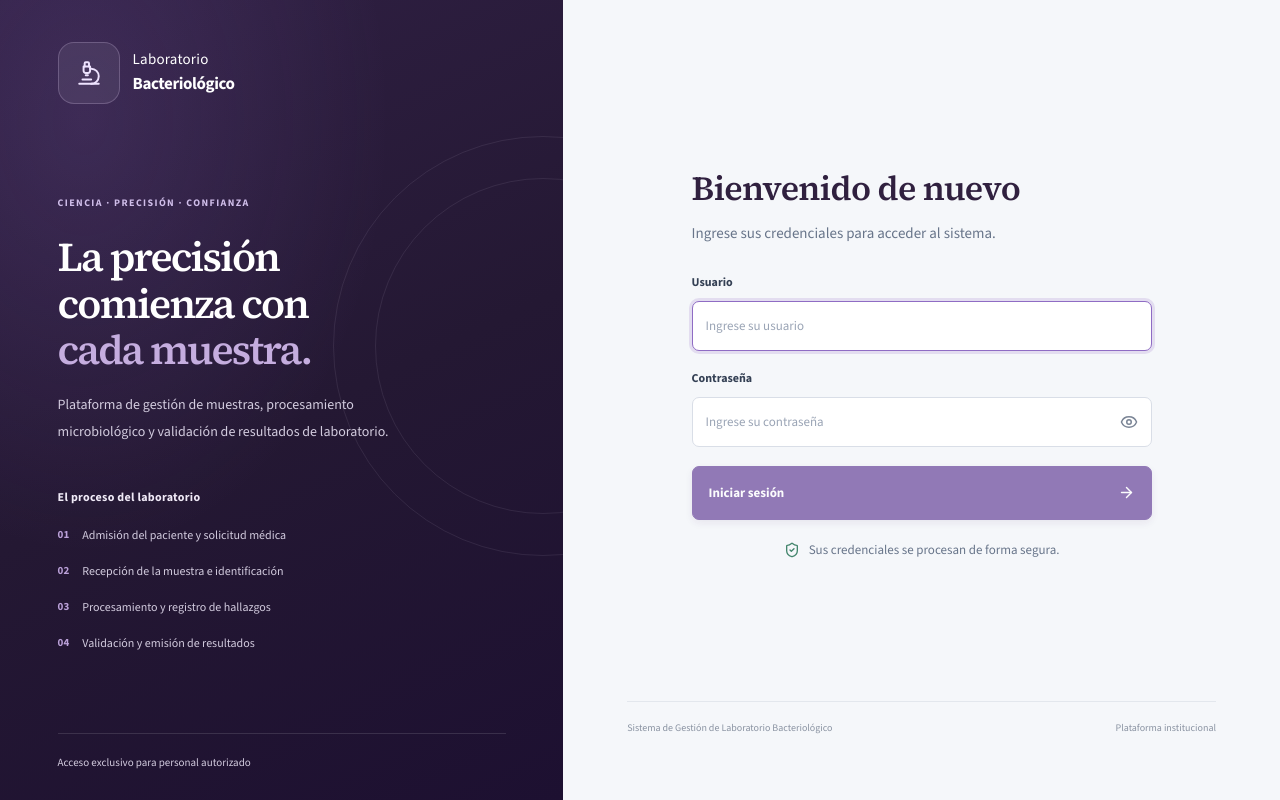
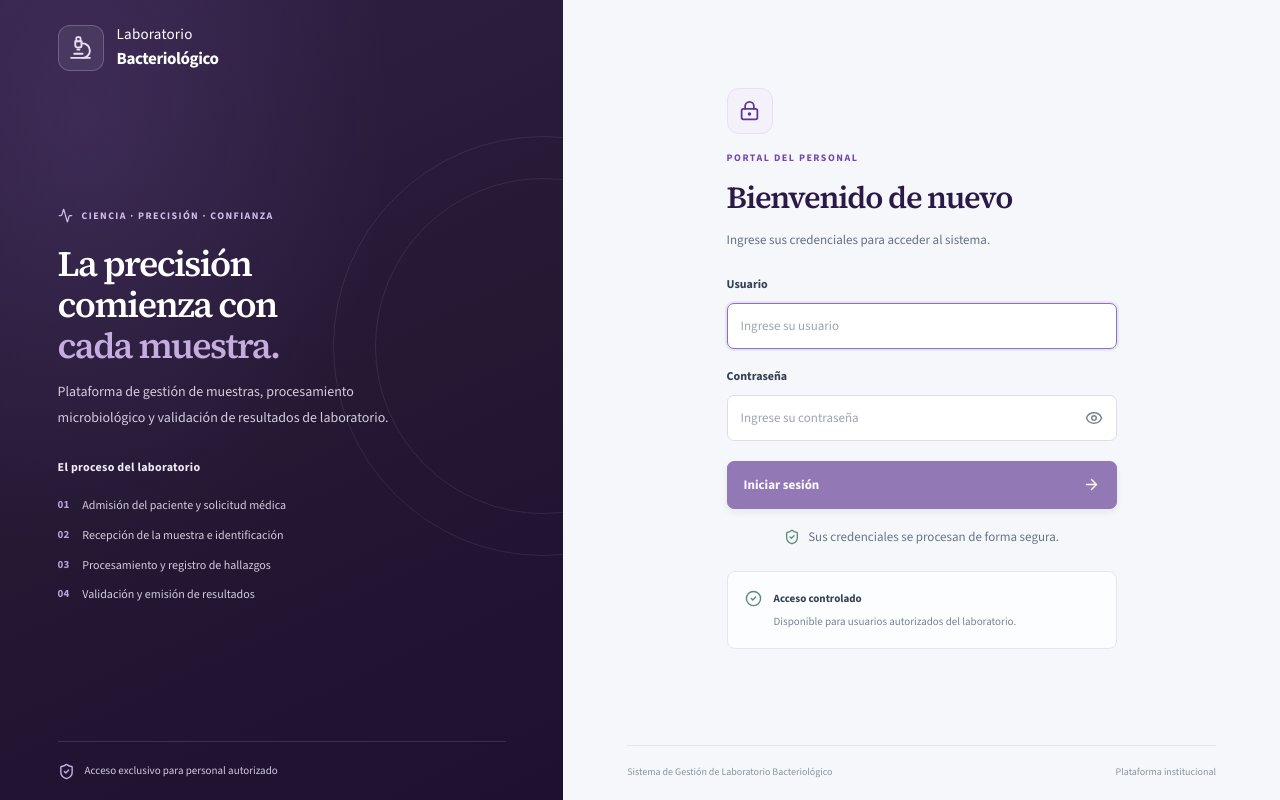
Before and after one commit to KiyotakaAll/sistema-gestion-laboratorio-bacteriologico, a React (Vite) app in the folder frontend/: page /login in a window 1280 px wide. Built offline with nearby package versions, Linux system fonts and the light colour scheme.

Commit message:
fix(frontend): recuperar diseño visual original del login

```diff
--- a/frontend/src/index.css
+++ b/frontend/src/index.css
@@ -292,7 +292,13 @@
 .login-form {
   display: flex;
   flex-direction: column;
+  width: 100%;
   gap: 22px;
+}
+
+.login-field {
+  width: 100%;
+  min-width: 0;
 }
 
 .login-field > span:first-child {
@@ -303,6 +309,8 @@
 }
 
 .login-input {
+  box-sizing: border-box;
+  width: 100%;
   height: 46px !important;
   padding: 0 13px !important;
   border-color: #d9dee7 !important;
@@ -324,6 +332,7 @@
 
 .login-password-wrapper {
   position: relative;
+  width: 100%;
 }
 
 .login-password-input {
@@ -358,8 +367,10 @@
   opacity: 0.5;
 }
 
+.login-submit:focus-visible,
 .login-password-toggle:focus-visible {
-  outline-offset: -2px;
+  outline: 3px solid #a98bd0;
+  outline-offset: 3px;
 }
 
 .login-submit {
@@ -375,12 +386,14 @@
   color: #fff !important;
   font-size: 13px !important;
   font-weight: 650 !important;
+  box-shadow: 0 3px 8px rgb(65 36 97 / 12%);
   transition: background 150ms ease, transform 150ms ease;
 }
 
 .login-submit:hover:not(:disabled) {
   border-color: #4a2b76 !important;
   background: #4a2b76 !important;
+  box-shadow: 0 5px 12px rgb(65 36 97 / 18%);
 }
 
 .login-submit:active:not(:disabled) {
@@ -402,8 +415,8 @@
   justify-content: center;
   gap: 8px;
   margin: 0;
-  color: #788294;
-  font-size: 11px;
+  color: #68758a;
+  font-size: 13px;
   line-height: 1.7;
   text-align: center;
 }
@@ -569,7 +582,7 @@
   }
 }
 
-@media (max-height: 760px) and (min-width: 761px) {
+@media (max-height: 800px) and (min-width: 761px) {
   .login-brand-inner {
     padding-top: 24px;
     padding-bottom: 20px;
@@ -626,324 +639,3 @@
     transition-duration: 0.01ms !important;
   }
 }
-
-
-/* =========================================
-   MEJORA VISUAL DEL LOGIN
-   ========================================= */
-
-/* Panel principal */
-.login-content {
-  box-sizing: border-box;
-  min-width: 0;
-  padding: clamp(28px, 5vw, 72px);
-}
-
-/* Formulario más amplio y centrado */
-.login-form-wrapper {
-  width: 100%;
-  max-width: 480px;
-  margin-inline: auto;
-}
-
-/* Encabezado limpio y alineado con los campos */
-.login-form-heading {
-  margin-bottom: 32px;
-  text-align: left;
-}
-
-.login-form-heading h2 {
-  margin: 0 0 12px;
-  color: #30203f;
-  font-family: "Source Serif 4", Georgia, serif;
-  font-size: clamp(30px, 2.6vw, 42px);
-  font-weight: 700;
-  line-height: 1.15;
-  letter-spacing: -0.035em;
-}
-
-.login-form-description {
-  margin: 0;
-  color: #68758a;
-  font-size: 15px;
-  line-height: 1.7;
-}
-
-/* Los elementos superiores ya se retiraron del diseño */
-.login-form-icon,
-.login-form-overline {
-  display: none;
-}
-
-/* Campos de ancho uniforme */
-.login-form {
-  width: 100%;
-  display: flex;
-  flex-direction: column;
-  gap: 20px;
-}
-
-.login-field {
-  width: 100%;
-  min-width: 0;
-}
-
-.login-field input,
-.login-input {
-  box-sizing: border-box;
-  width: 100%;
-  min-height: 54px;
-  border-radius: 10px;
-  border-color: #d8dce7;
-  background: #fff;
-  font-size: 15px;
-  transition: border-color 160ms ease, box-shadow 160ms ease;
-}
-
-.login-field input:focus,
-.login-input:focus {
-  border-color: #7545ad;
-  outline: none;
-  box-shadow: 0 0 0 3px rgb(117 69 173 / 14%);
-}
-
-.login-password-wrapper {
-  position: relative;
-  width: 100%;
-}
-
-.login-password-input {
-  padding-right: 48px;
-}
-
-.login-password-toggle {
-  cursor: pointer;
-}
-
-/* Botón principal: violeta institucional */
-.login-submit {
-  width: 100%;
-  min-height: 56px;
-  margin-top: 4px;
-  border-radius: 10px;
-  background-color: #60379a;
-  color: #fff;
-  font-size: 16px;
-  font-weight: 600;
-  transition: background-color 160ms ease, transform 160ms ease;
-}
-
-.login-submit:hover:not(:disabled) {
-  background-color: #4d287f;
-}
-
-.login-submit:active:not(:disabled) {
-  transform: translateY(1px);
-}
-
-.login-submit:focus-visible,
-.login-password-toggle:focus-visible {
-  outline: 3px solid #a98bd0;
-  outline-offset: 3px;
-}
-
-/* Aviso de seguridad discreto */
-.login-security-note {
-  display: flex;
-  align-items: center;
-  justify-content: center;
-  gap: 9px;
-  margin: 2px 0 0;
-  color: #748197;
-  font-size: 13px;
-  line-height: 1.6;
-  text-align: center;
-}
-
-.login-security-note svg {
-  flex-shrink: 0;
-  color: #43856c;
-}
-
-/* Recuperar el icono del microscopio */
-.login-logo-icon {
-  display: inline-flex;
-  flex-shrink: 0;
-  align-items: center;
-  justify-content: center;
-  color: #eee3ff;
-}
-
-.login-logo-icon svg {
-  display: block;
-  visibility: visible;
-  opacity: 1;
-}
-
-/* Adaptación a pantallas pequeñas */
-@media (max-width: 760px) {
-  .login-content {
-    padding: 28px 24px;
-  }
-
-  .login-form-wrapper {
-    max-width: 440px;
-  }
-
-  .login-form-heading {
-    margin-bottom: 26px;
-  }
-
-  .login-form-heading h2 {
-    font-size: 32px;
-  }
-}
-
-@media (max-width: 380px) {
-  .login-content {
-    padding-inline: 18px;
-  }
-
-  .login-form-heading h2 {
-    font-size: 29px;
-  }
-}
-
-@media (prefers-reduced-motion: reduce) {
-  .login-field input,
-  .login-input,
-  .login-submit {
-    transition: none;
-  }
-}
-
-
-/* Ajuste final de proporciones del formulario */
-.login-form-wrapper {
-  width: 100%;
-  max-width: 470px;
-  margin-inline: auto;
-}
-
-.login-form-heading {
-  margin-bottom: 30px;
-  text-align: left;
-}
-
-.login-form-heading h2 {
-  margin-bottom: 12px;
-  color: #30203f;
-  font-family: "Source Serif 4", Georgia, serif;
-  font-size: clamp(32px, 2.5vw, 40px);
-  font-weight: 700;
-  line-height: 1.15;
-  letter-spacing: -0.035em;
-}
-
-.login-form-description {
-  max-width: 420px;
-  font-size: 15px;
-  line-height: 1.65;
-}
-
-.login-form {
-  gap: 18px;
-}
-
-.login-field input,
-.login-input {
-  min-height: 52px;
-  border-radius: 9px;
-}
-
-.login-submit {
-  min-height: 54px;
-  margin-top: 2px;
-  background-color: #60379a;
-}
-
-.login-security-note {
-  margin-top: 2px;
-  font-size: 13px;
-}
-
-/* El icono debe conservar su espacio y mostrar el SVG */
-.login-logo-icon {
-  width: 62px;
-  height: 62px;
-  border: 1px solid rgb(235 220 255 / 22%);
-  border-radius: 16px;
-  background: rgb(255 255 255 / 7%);
-}
-
-.login-logo-icon svg {
-  width: 26px;
-  height: 26px;
-  display: block;
-  flex-shrink: 0;
-}
-
-/* En móvil, evitar un encabezado demasiado grande */
-@media (max-width: 760px) {
-  .login-form-heading h2 {
-    font-size: 32px;
-  }
-
-  .login-logo-icon {
-    width: 48px;
-    height: 48px;
-    border-radius: 13px;
-  }
-}
-
-
-/* Refinamiento de la cabecera del formulario */
-.login-form-wrapper {
-  max-width: 460px;
-}
-
-.login-form-heading {
-  margin-bottom: 26px;
-}
-
-.login-form-heading h2 {
-  color: #30203f;
-  font-family: "Source Serif 4", Georgia, serif;
-  font-size: clamp(34px, 2.6vw, 40px);
-  font-weight: 700;
-  line-height: 1.2;
-  letter-spacing: -0.7px;
-  margin: 0 0 12px;
-}
-
-.login-form-description {
-  color: #68758a;
-  font-size: 15px;
-  line-height: 1.65;
-  max-width: 390px;
-}
-
-.login-form {
-  gap: 17px;
-}
-
-.login-field input,
-.login-input {
-  min-height: 50px;
-}
-
-.login-submit {
-  min-height: 54px;
-  background-color: #60379a;
-  box-shadow: 0 3px 8px rgb(65 36 97 / 12%);
-}
-
-.login-submit:hover:not(:disabled) {
-  background-color: #4d287f;
-  box-shadow: 0 5px 12px rgb(65 36 97 / 18%);
-}
-
-.login-security-note {
-  margin-top: 3px;
-  color: #68758a;
-}
--- a/frontend/src/pages/Login.tsx
+++ b/frontend/src/pages/Login.tsx
@@ -1,4 +1,5 @@
 import {
+  Activity,
   CheckCircle2,
   LockKeyhole,
   ArrowRight,
@@ -73,6 +74,7 @@ export default function Login() {
 
           <div className="login-brand-message">
             <span className="login-eyebrow">
+              <Activity size={15} aria-hidden="true" />
               CIENCIA · PRECISIÓN · CONFIANZA
             </span>
 
@@ -106,6 +108,7 @@ export default function Login() {
           </div>
 
           <div className="login-brand-footer">
+            <ShieldCheck size={17} aria-hidden="true" />
             <span>Acceso exclusivo para personal autorizado</span>
           </div>
         </div>
@@ -114,15 +117,20 @@ export default function Login() {
       <section className="login-content">
         <div className="login-mobile-brand">
           <span className="login-logo-icon">
+            <Microscope size={23} aria-hidden="true" />
           </span>
-          <span>
-
-            <strong></strong>
+          <span className="login-brand-name">
+            Laboratorio
+            <strong>Bacteriológico</strong>
           </span>
         </div>
 
         <div className="login-form-wrapper">
           <div className="login-form-heading">
+            <span className="login-form-icon">
+              <LockKeyhole size={21} aria-hidden="true" />
+            </span>
+            <p className="login-form-overline">PORTAL DEL PERSONAL</p>
             <h2>Bienvenido de nuevo</h2>
             <p className="login-form-description">
               Ingrese sus credenciales para acceder al sistema.
@@ -209,6 +217,14 @@ export default function Login() {
               Sus credenciales se procesan de forma segura.
             </p>
           </form>
+
+          <div className="login-access-note">
+            <CheckCircle2 size={17} aria-hidden="true" />
+            <p>
+              <strong>Acceso controlado</strong>
+              <span>Disponible para usuarios autorizados del laboratorio.</span>
+            </p>
+          </div>
         </div>
 
         <footer className="login-content-footer">
```
